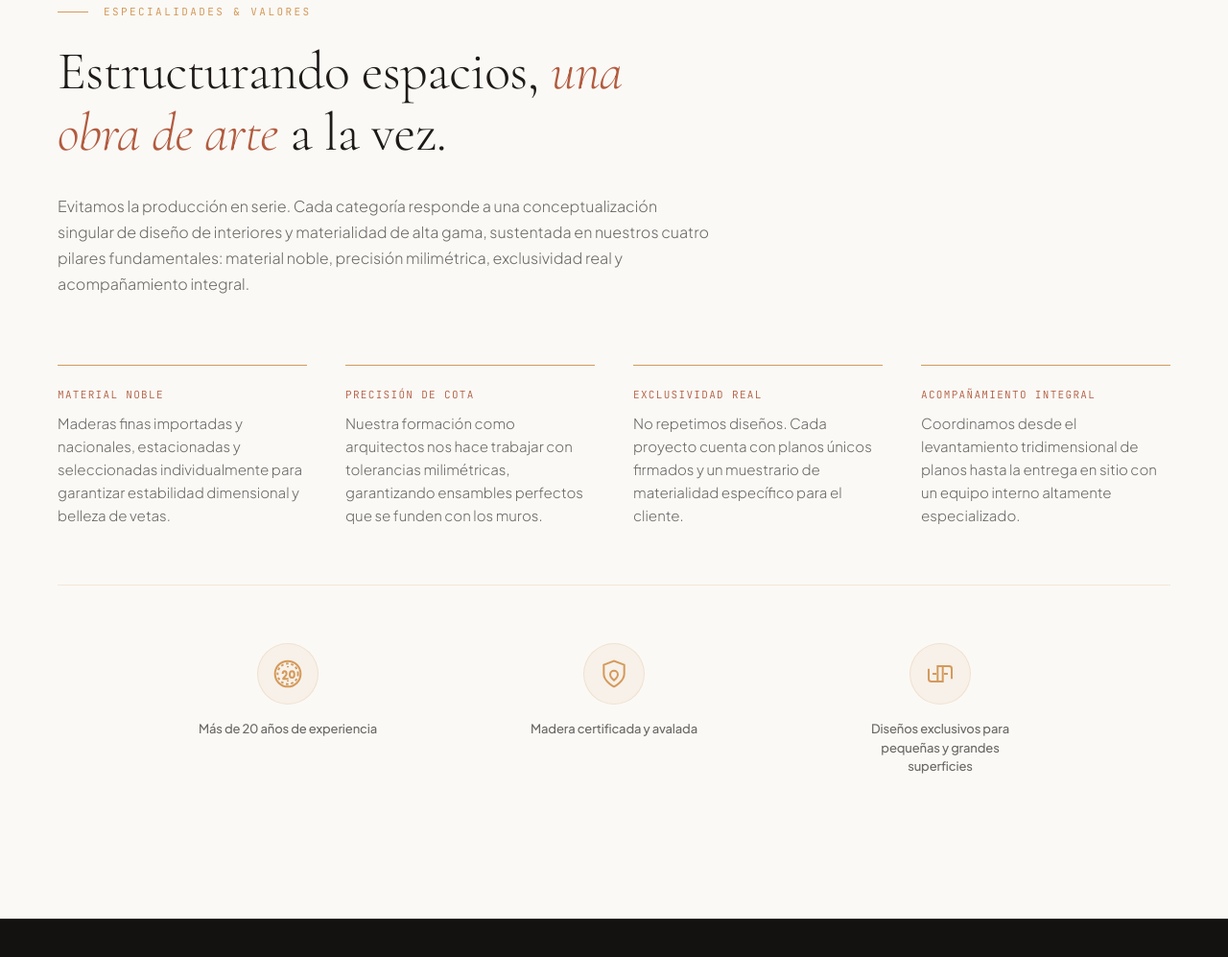
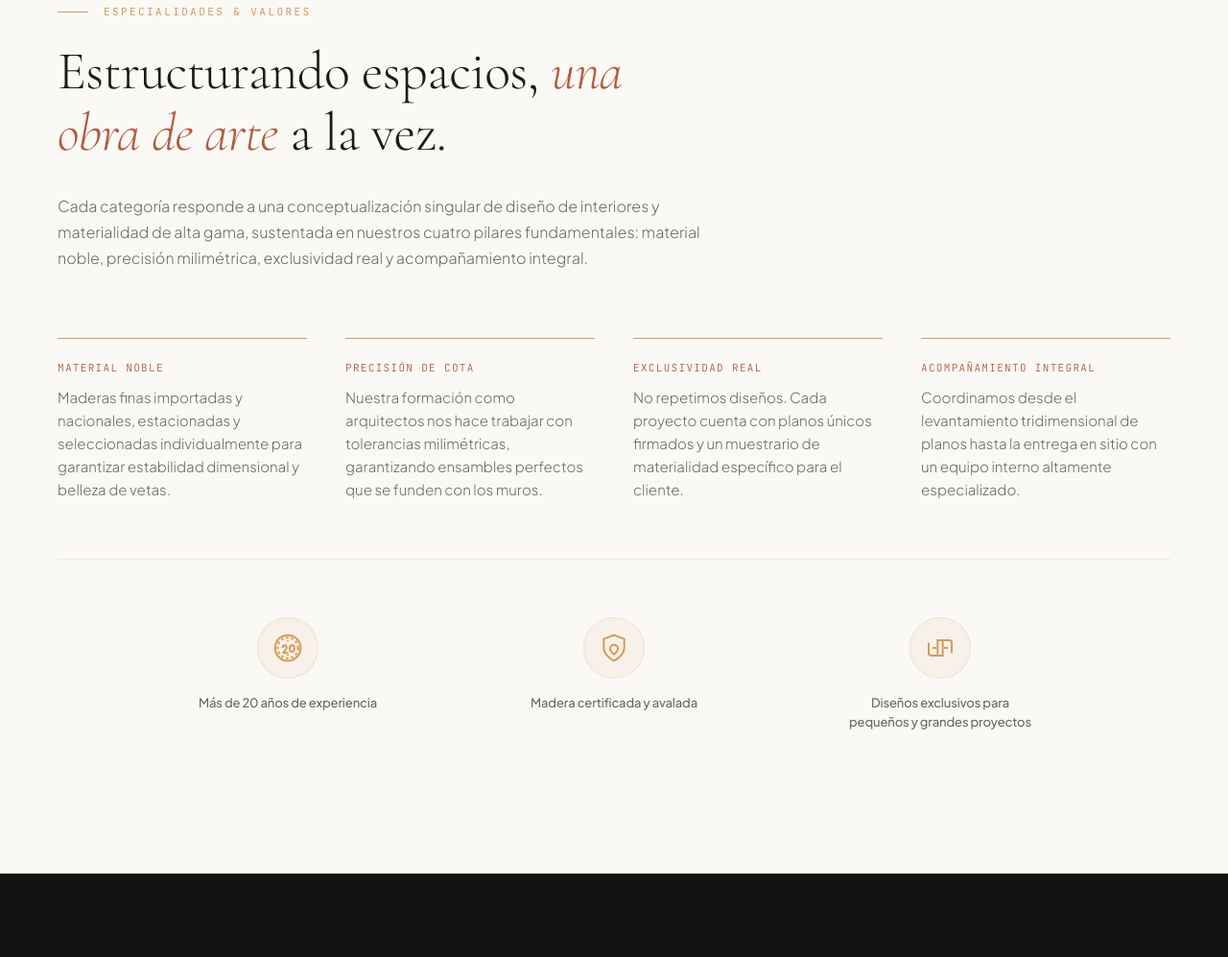
Before and after one commit to jcamacho1720-bit/cemac-design, a website: page index.html in a window 1280 px wide. Shown: the part 3201-4198 px from the top of the page at 96% size. Drawn offline with nearby package versions, Linux system fonts and the light colour scheme.

Commit message:
refactor: clean up index.html by improving code formatting, standardizing text, and optimizing layout structure

```diff
--- a/index.html
+++ b/index.html
@@ -1863,11 +1863,13 @@
     }
 
     @media (max-width: 768px) {
+
       /* Logo móvil */
       .logo {
         font-size: 24px !important;
         gap: 5px !important;
       }
+
       .logo span {
         font-size: 9px !important;
       }
@@ -1880,13 +1882,16 @@
         font-size: 12px !important;
         line-height: 1.5 !important;
       }
+
       .category-card-overlay {
         padding: 30px 20px !important;
       }
+
       .category-card h3 {
         font-size: 22px !important;
         margin-bottom: 6px !important;
       }
+
       .explore-btn {
         margin-top: 4px !important;
       }
@@ -1904,7 +1909,8 @@
       }
 
       .modal-visual {
-        aspect-ratio: 1/1; /* Más protagonismo a la foto en móvil */
+        aspect-ratio: 1/1;
+        /* Más protagonismo a la foto en móvil */
         max-height: 45vh;
         min-height: auto;
         border-radius: 16px 16px 0 0;
@@ -1966,9 +1972,11 @@
         height: 36px !important;
         font-size: 14px !important;
       }
+
       .slider-arrow.prev {
         left: 10px !important;
       }
+
       .slider-arrow.next {
         right: 10px !important;
       }
@@ -2012,14 +2020,17 @@
         padding: 50px 0 !important;
         text-align: center !important;
       }
+
       .footer-row {
         flex-direction: column !important;
         align-items: center !important;
         gap: 24px !important;
       }
+
       .footer-brand-info {
         align-items: center !important;
       }
+
       .footer-copy {
         text-align: center !important;
         align-self: center !important;
@@ -2033,7 +2044,8 @@
 
       /* Textarea del mensaje de contacto */
       #mensaje {
-        font-size: 16px !important; /* 16px exactos en móvil para evitar el auto-zoom de iOS */
+        font-size: 16px !important;
+        /* 16px exactos en móvil para evitar el auto-zoom de iOS */
       }
 
       /* Optimizaciones de Contacto en Móviles */
@@ -2068,7 +2080,8 @@
       .field input,
       .field select,
       .field textarea {
-        font-size: 16px !important; /* 16px exactos en móvil para evitar el auto-zoom de navegadores móviles */
+        font-size: 16px !important;
+        /* 16px exactos en móvil para evitar el auto-zoom de navegadores móviles */
       }
     }
   </style>
@@ -2258,7 +2271,7 @@
         <div class="eyebrow">Especialidades & Valores</div>
         <h2 class="section-title">Estructurando espacios, <em>una obra de arte</em> a la vez.</h2>
         <p style="color: var(--text-dark-muted); font-size: 16px;">
-          Evitamos la producción en serie. Cada categoría responde a una conceptualización singular de diseño de
+          Cada categoría responde a una conceptualización singular de diseño de
           interiores y materialidad de alta gama, sustentada en nuestros cuatro pilares fundamentales: material noble,
           precisión milimétrica, exclusividad real y acompañamiento integral.
         </p>
@@ -2327,7 +2340,7 @@
               <path d="M6 12h3M15 12h3" />
             </svg>
           </div>
-          <span class="badge-text">Diseños exclusivos para pequeñas y grandes superficies</span>
+          <span class="badge-text">Diseños exclusivos para pequeños y grandes proyectos</span>
         </div>
       </div>
 
@@ -2394,7 +2407,8 @@
                 <option value="Zona de Estudio">Zona de Estudio</option>
                 <option value="Piezas de Colección">Piezas de Colección / Autor</option>
                 <option value="Cocinas">Cocinas Integrales</option>
-                <option value="Otro">Otro Proyecto Especial</option></select>
+                <option value="Otro">Otro Proyecto Especial</option>
+              </select>
               <div class="field-underline"></div>
             </div>
 
@@ -2449,7 +2463,8 @@
         <img id="modalImage" src="" alt="Detalle del mueble">
         <button class="slider-arrow next" id="sliderNextBtn" aria-label="Siguiente proyecto">→</button>
         <button class="modal-zoom-btn" id="modalZoomBtn" aria-label="Ver pantalla completa">
-          <svg width="18" height="18" viewBox="0 0 24 24" fill="none" stroke="currentColor" stroke-width="1.8" stroke-linecap="round" stroke-linejoin="round">
+          <svg width="18" height="18" viewBox="0 0 24 24" fill="none" stroke="currentColor" stroke-width="1.8"
+            stroke-linecap="round" stroke-linejoin="round">
             <polyline points="15 3 21 3 21 9"></polyline>
             <polyline points="9 21 3 21 3 15"></polyline>
             <line x1="21" y1="3" x2="14" y2="10"></line>
```
Lines whose indentation alone changed are shown as unchanged.
